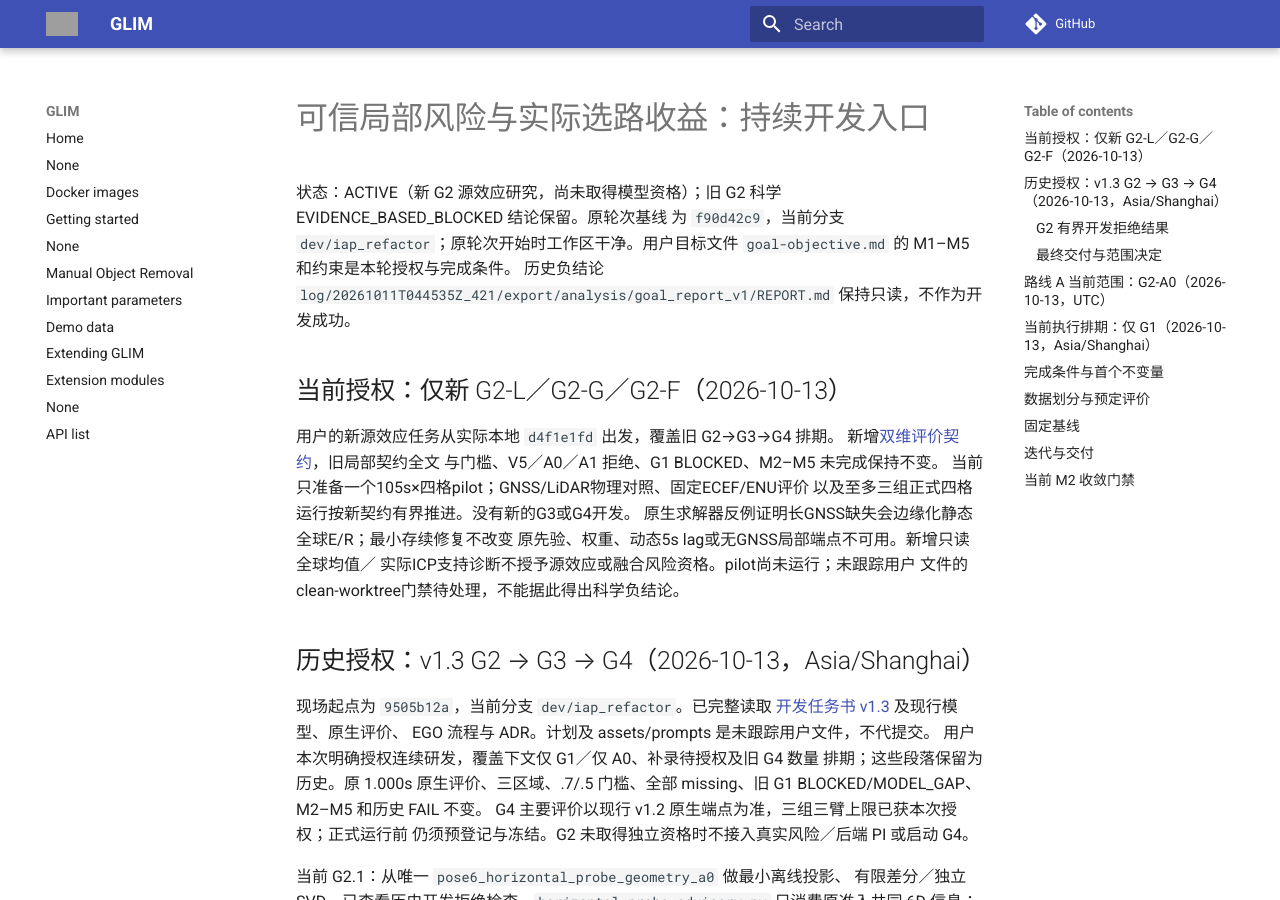
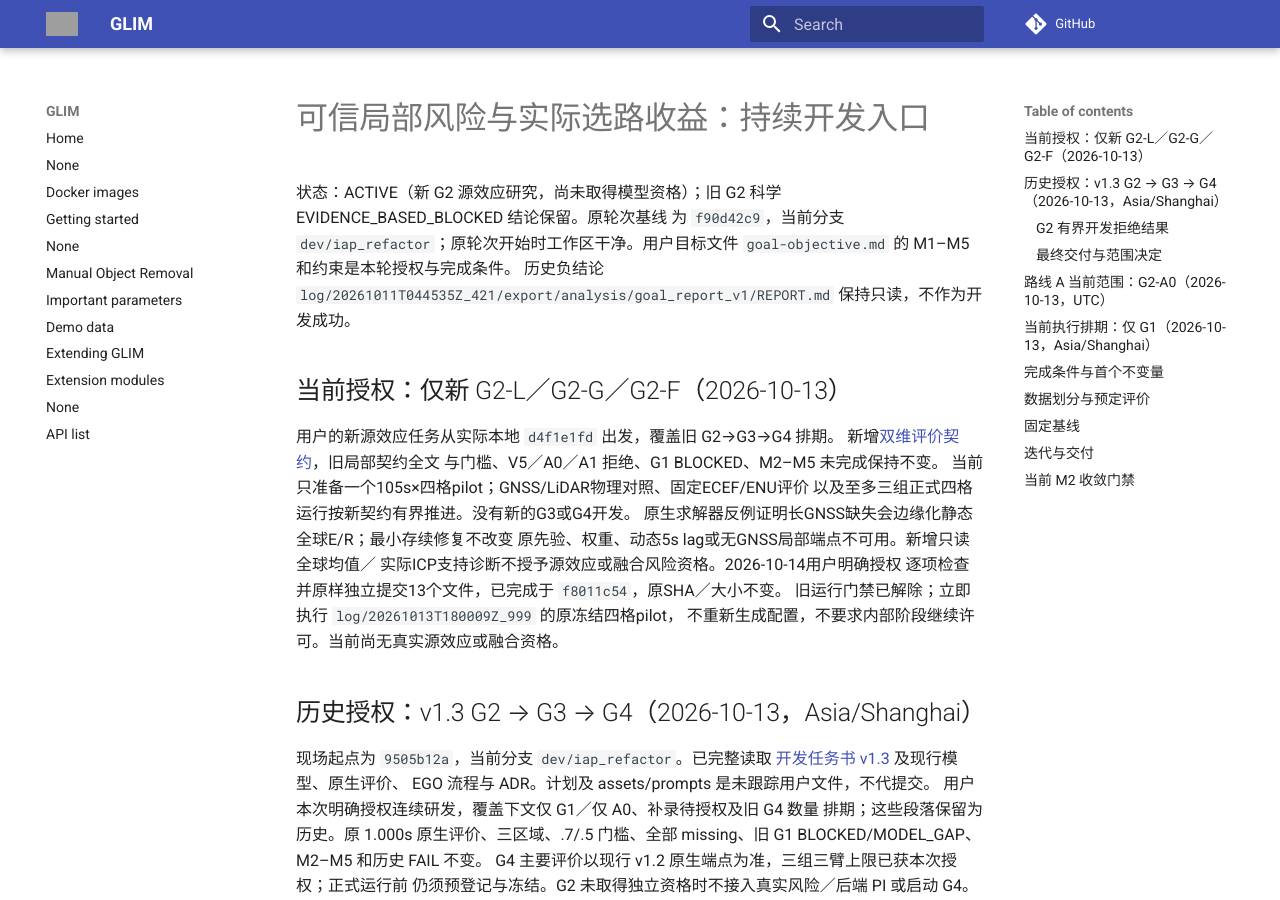
Before and after one commit to Printeger/iap, an MkDocs documentation site: the page built from docs/dev_predictor/credible_local_risk_goal.md, in a window 1280 px wide and 900 px high. Built offline with MkDocs 1.6.1 and Material for MkDocs 9.7.7, drawn with Linux system fonts in a browser that asks for light colours; nearby versions of some CDN libraries; comment, search, counter and statistics services are not loaded; grey boxes are pictures that could not be loaded.

Commit message:
Record authorized user-file archive and resume frozen G2 pilot

```diff
--- a/docs/dev_predictor/credible_local_risk_goal.md
+++ b/docs/dev_predictor/credible_local_risk_goal.md
@@ -16,8 +16,10 @@
 以及至多三组正式四格运行按新契约有界推进。没有新的G3或G4开发。
 原生求解器反例证明长GNSS缺失会边缘化静态全球E/R；最小存续修复不改变
 原先验、权重、动态5s lag或无GNSS局部端点不可用。新增只读全球均值／
-实际ICP支持诊断不授予源效应或融合风险资格。pilot尚未运行；未跟踪用户
-文件的clean-worktree门禁待处理，不能据此得出科学负结论。
+实际ICP支持诊断不授予源效应或融合风险资格。2026-10-14用户明确授权
+逐项检查并原样独立提交13个文件，已完成于 `f8011c54`，原SHA／大小不变。
+旧运行门禁已解除；立即执行 `log/20261013T180009Z_999` 的原冻结四格pilot，
+不重新生成配置，不要求内部阶段继续许可。当前尚无真实源效应或融合资格。
 
 ## 历史授权：v1.3 G2 → G3 → G4（2026-10-13，Asia/Shanghai）
 
```
Also changed, not shown: docs/spec/ego_based_planning_flow.md (+3 -1 lines).
